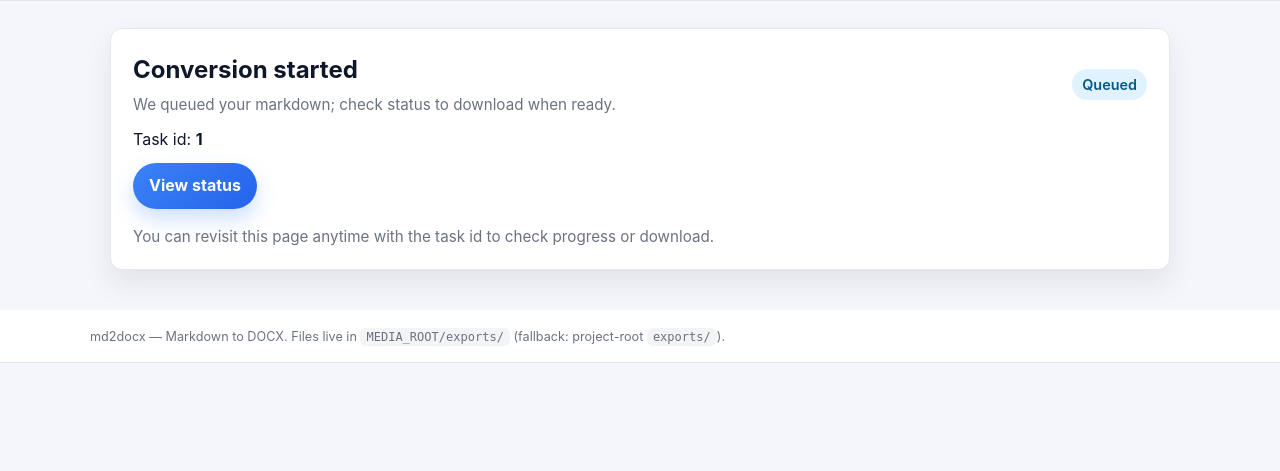
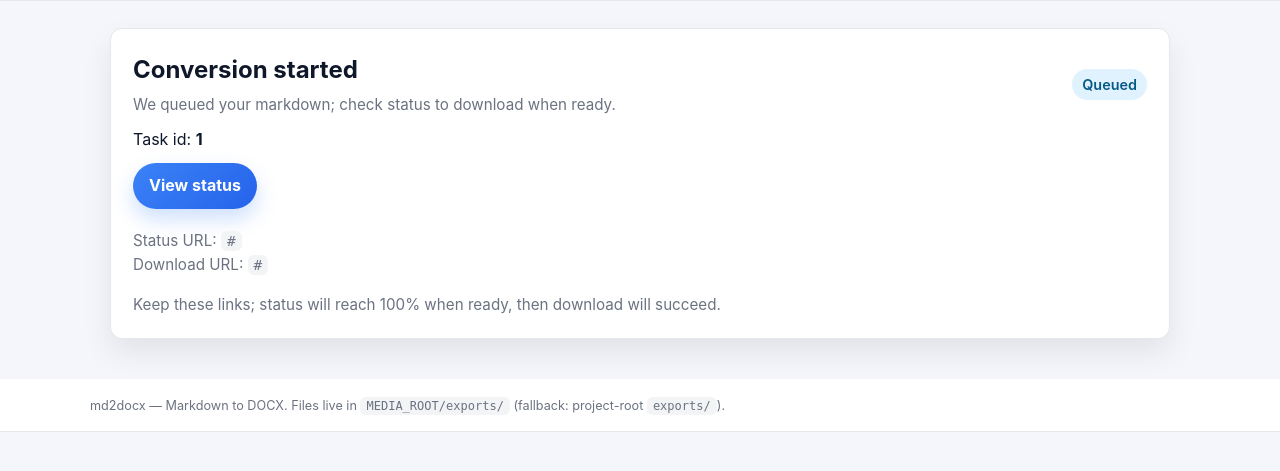
Before and after one commit to mundeez/doc_conv, a Django app: template md2docx/templates/md2docx/convert.html in a window 1280 px wide. Shown: the part 84-555 px from the top of the page. Run offline with Django 4.2, Linux system fonts and the light colour scheme; data comes from the database, SQL or seed files in the repository; both versions use the stored data as it was after the commit; tables that the repository leaves empty hold one stand-in row (values such as "Sample post"); the template is opened without the code that fills it: values that come from a table or form of the project are taken from there, most other values are stand-ins (such as "Sample title", 1, 10 or a date in 2020); some libraries are stand-ins or nearby versions.

Commit message:
Beautified /convert page and changed it from json to an interactive html.

```diff
--- a/md2docx/templates/md2docx/convert.html
+++ b/md2docx/templates/md2docx/convert.html
@@ -16,11 +16,19 @@
 
     {% if task_id %}
       <a class="btn btn-primary" style="width:max-content;" href="{% url 'md2docx:status' task_id %}">View status</a>
+      <div class="muted" style="margin-top:10px;">
+        <div>Status URL: <code>{% url 'md2docx:status' task_id %}</code></div>
+        <div>Download URL: <code>{% url 'md2docx:download' task_id %}</code></div>
+      </div>
     {% elif task %}
       <a class="btn btn-primary" style="width:max-content;" href="{% url 'md2docx:status' task.id %}">View status</a>
+      <div class="muted" style="margin-top:10px;">
+        <div>Status URL: <code>{% url 'md2docx:status' task.id %}</code></div>
+        <div>Download URL: <code>{% url 'md2docx:download' task.id %}</code></div>
+      </div>
     {% endif %}
 
-    <p class="muted" style="margin:6px 0 0;">You can revisit this page anytime with the task id to check progress or download.</p>
+    <p class="muted" style="margin:6px 0 0;">Keep these links; status will reach 100% when ready, then download will succeed.</p>
   </div>
 
 {% endblock %}
```
Also changed, not shown: md2docx/views.py (+10 -7 lines), uploads/629b609e-588f-4472-bd0f-9329093ee95a.md (added, +5 -0 lines), uploads/6e55e944-27c8-45fe-a5fc-b07efe5b017e.md (added, +1 -0 lines), uploads/e1ddda8f-e21a-43b1-a663-8e08a1ff3b8c.md (added, +1 -0 lines), db.sqlite3, 1 other file.
